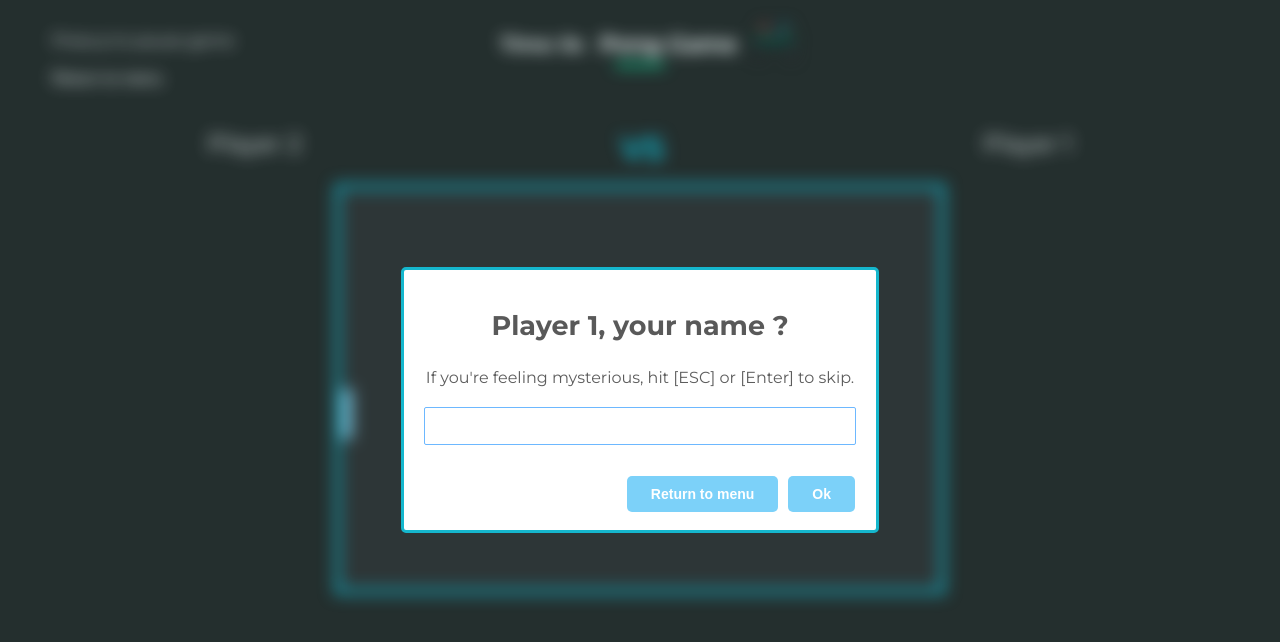
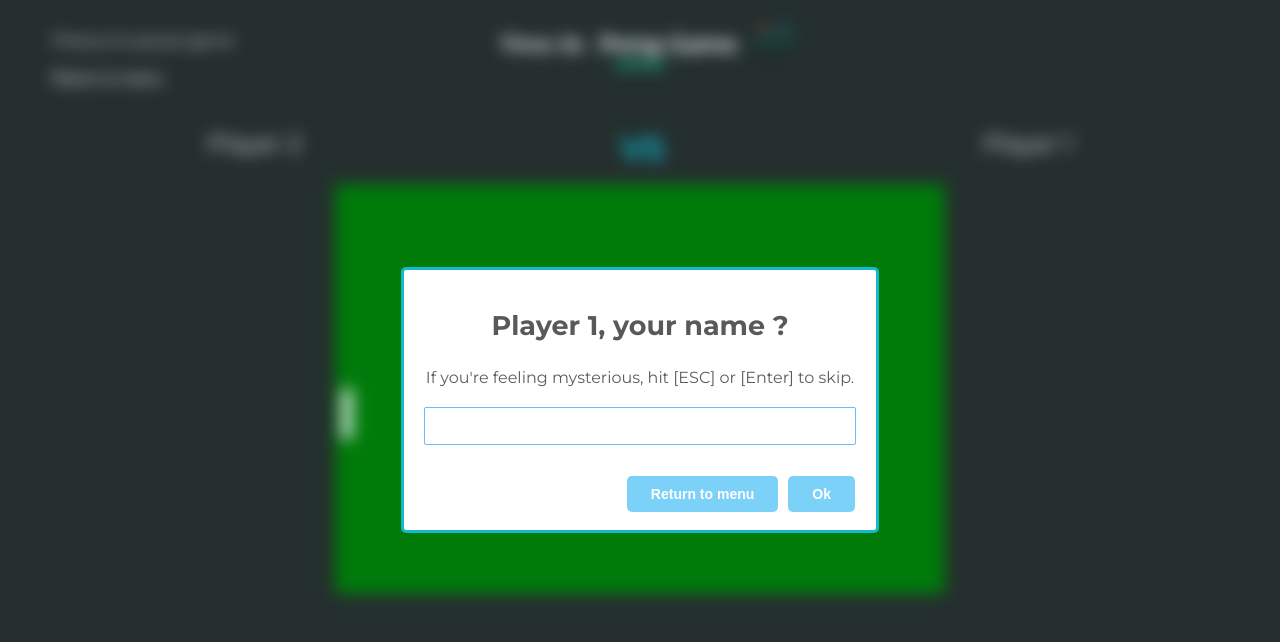
Before and after one commit to Ramzi-Abidi/Pong, a React (Vite) app: page /single-player in a window 1280 px wide. Shown: the top 642 px of the page. Built offline with nearby package versions, Linux system fonts and the light colour scheme.

Commit message:
added game theme

```diff
--- a/src/App.tsx
+++ b/src/App.tsx
@@ -16,7 +16,8 @@ const App = () => {
 
     const [settings, setSettings] = useState({
         speedOption: 'medium',
-        pointOption: 10
+        pointOption: 10,
+        themeOption: 'classic'
     });
 
     const updateSettings = (updatedSettings: SettingProps) => {
@@ -28,7 +29,8 @@ const App = () => {
     const handleCallBack = (data: SettingProps, showSettings: boolean) => {
         const updatedSettings = {
             speedOption: data.speedOption,
-            pointOption: data.pointOption
+            pointOption: data.pointOption,
+            themeOption: data.themeOption
         };
         updateSettings(updatedSettings);
     }
--- a/src/utils/options.ts
+++ b/src/utils/options.ts
@@ -22,4 +22,32 @@ const pointsOptions : PointsProp = {
   15: { points: 15}
 };
 
-export {pointsOptions};
+export { pointsOptions };
+
+interface ThemeProp {
+  [key: string]: {
+    background: string,
+    paddles: string,
+    ball: string
+  }
+}
+
+const themeOptions : ThemeProp = {
+  'classic' : {
+    background: '#008000',
+    paddles: '#FFFFFF',
+    ball: '#FFA500'
+  },
+  'neon' : {
+    background: '#000000',
+    paddles: '#00FFFF',
+    ball: '#FF69B4'
+  },
+  'retro' : {
+    background: '#FFFF00',
+    paddles: '#FF0000',
+    ball: '#0000FF'
+  }
+}
+
+export {themeOptions}
--- a/src/utils/types.ts
+++ b/src/utils/types.ts
@@ -42,4 +42,5 @@ export interface SinglePlayerModeProps {
 export interface SettingProps{
     speedOption: string;
     pointOption: number;
+    themeOption: string;
 }
--- a/src/views/MultiplePlayerMode.tsx
+++ b/src/views/MultiplePlayerMode.tsx
@@ -8,7 +8,7 @@ import buttonClickSound from "../assets/button-click-sound.mp3";
 import { useNavigate } from "react-router-dom";
 import AudioComponent from "../components/Audio";
 import backgroundMusic from "../assets/background-music.mp3";
-import {speedOptions, pointsOptions} from "../utils/options";
+import {speedOptions, pointsOptions, themeOptions} from "../utils/options";
 
 const MultiplePlayerMode: React.FC<MultiplePlayerModeProps> = ({
     settings, isSoundOn
@@ -20,6 +20,7 @@ const MultiplePlayerMode: React.FC<MultiplePlayerModeProps> = ({
     let playerWidth: number = 10;
     let playerHeight: number = 50;
     let playerVelocityY = 0;
+    let theme = themeOptions[settings.themeOption];
 
     let player1: player = {
         x: 2,
@@ -195,7 +196,7 @@ const MultiplePlayerMode: React.FC<MultiplePlayerModeProps> = ({
             context.clearRect(0, 0, boardWidth, boardHeight);
 
             // moving the player 1 up and down
-            context.fillStyle = "skyBlue";
+            context.fillStyle = theme.paddles;
             if (!outOfBound(player1.y + player1.velocityY)) {
                 if (player1.stopPlayer === false) {
                     player1.y += player1.velocityY;
@@ -221,7 +222,7 @@ const MultiplePlayerMode: React.FC<MultiplePlayerModeProps> = ({
                 player2.height,
             ); // fillRect(x,y,width,height)
             // changing the color of the ball
-            context.fillStyle = "#fff";
+            context.fillStyle = theme.ball;
 
             // changing the pos of the ball
             ball.x += ball.velocityX;
@@ -282,7 +283,7 @@ const MultiplePlayerMode: React.FC<MultiplePlayerModeProps> = ({
             );
 
             // drawing line
-            context.fillStyle = "#15b7cd";
+            context.fillStyle = theme.paddles;
             context.fillRect(board.width / 2, 0, 5, board.height);
             // console.log(document.querySelector(".btn"));
             // console.log(document.querySelector(".btn") === null);
@@ -495,7 +496,7 @@ const MultiplePlayerMode: React.FC<MultiplePlayerModeProps> = ({
         board.width = boardWidth;
         context = board.getContext("2d") as CanvasRenderingContext2D;
         // drawing the first player
-        context.fillStyle = "skyBlue";
+        context.fillStyle = theme.paddles;
         // drawing a rectangle
         context.fillRect(player1.x, player1.y, player1.width, player1.height); // fillRect(x,y,width,height)
 
@@ -581,7 +582,7 @@ const MultiplePlayerMode: React.FC<MultiplePlayerModeProps> = ({
                 <span className="label">VS</span>
                 <span>{secondPlayerName}</span>
             </div>
-            <canvas id="board"></canvas>
+            <canvas id="board" style={{ backgroundColor: theme.background, borderColor: theme.background }}></canvas>
             {isSoundOn && playHit && (
                 <AudioComponent
                     onAudioEnd={() => setPlayHit(false)}
--- a/src/views/Settings.tsx
+++ b/src/views/Settings.tsx
@@ -17,6 +17,11 @@ const Settings = (props: any) => {
     const handlePointsChange = (event:any) => {
         const option = event.target.value;
         setSettings({ ...settings, pointOption: option});
+    }
+
+    const handleThemeChange = (event: any) => {
+        const option = event.target.value;
+        setSettings({...settings, themeOption: option})
     }
 
 
@@ -75,6 +80,28 @@ const Settings = (props: any) => {
                     {/* More settings be added here and wrapped to a data object to be sent back to parentCallBack */}
 
                 </FormControl>
+                <Divider />
+
+                <FormControl>
+                    <FormLabel id="demo-radio-buttons-group-label">
+                        <div className="title home-title-section">
+                            <h3>Set Theme</h3>
+                        </div>
+                    </FormLabel>
+
+                    <RadioGroup
+                    row
+                    aria-labelledby='demo-radio-buttons-group-label'
+                    defaultValue='Medium'
+                    name='radio-buttons-group'
+                    value = {settings.themeOption} onChange={handleThemeChange}>
+                        <FormControlLabel value= 'classic' control={<Radio />} label='Classic' />
+                        <FormControlLabel value= 'retro' control={<Radio />} label='Retro' />
+                        <FormControlLabel value= 'neon' control={<Radio />} label='Neon' />
+                    </RadioGroup>
+
+
+                </FormControl>
                 <Divider/>
                 <Button
                     onClick={onTrigger}
--- a/src/views/SinglePlayerMode.tsx
+++ b/src/views/SinglePlayerMode.tsx
@@ -9,7 +9,7 @@ import { Button } from "@mui/material";
 import { useNavigate } from "react-router-dom";
 import AudioComponent from "../components/Audio";
 import backgroundMusic from "../assets/background-music.mp3";
-import {speedOptions, pointsOptions} from "../utils/options";
+import {speedOptions, pointsOptions, themeOptions} from "../utils/options";
 
 const SinglePlayerMode: React.FC<SinglePlayerModeProps> = ({ settings, isSoundOn }) => {
     let boardWidth: number = 600;
@@ -19,6 +19,7 @@ const SinglePlayerMode: React.FC<SinglePlayerModeProps> = ({ settings, isSoundOn
     let playerWidth: number = 10;
     let playerHeight: number = 50;
     let playerVelocityY = 0;
+    let theme = themeOptions[settings.themeOption];
 
     let player1: player = {
         x: 2,
@@ -170,7 +171,7 @@ const SinglePlayerMode: React.FC<SinglePlayerModeProps> = ({ settings, isSoundOn
                 player2.height,
             );
 
-            context.fillStyle = "#fff";
+            context.fillStyle = theme.ball;
 
             // changing the pos of the ball
             ball.x += ball.velocityX;
@@ -187,7 +188,7 @@ const SinglePlayerMode: React.FC<SinglePlayerModeProps> = ({ settings, isSoundOn
                 player1.y += player1.velocityY;
             }
 
-            context.fillStyle = "skyBlue";
+            context.fillStyle = theme.paddles;
             context.fillRect(
                 player1.x,
                 player1.y,
@@ -195,7 +196,7 @@ const SinglePlayerMode: React.FC<SinglePlayerModeProps> = ({ settings, isSoundOn
                 player1.height,
             );
 
-            context.fillStyle = "#fff";
+            context.fillStyle = theme.ball;
             // recreating the ball
             context.fillRect(ball.x, ball.y, ball.width, ball.height);
             // changing the velocity/direction of the ball when it hits the top/bottom of boundries.
@@ -252,7 +253,7 @@ const SinglePlayerMode: React.FC<SinglePlayerModeProps> = ({ settings, isSoundOn
             );
 
             // drawing line
-            context.fillStyle = "skyBlue";
+            context.fillStyle = theme.paddles;
             context.fillRect(board.width / 2, 0, 5, board.height);
 
             // Winning
@@ -418,7 +419,7 @@ const SinglePlayerMode: React.FC<SinglePlayerModeProps> = ({ settings, isSoundOn
         board.width = boardWidth;
         context = board.getContext("2d") as CanvasRenderingContext2D;
         // drawing the first player
-        context.fillStyle = "skyBlue";
+        context.fillStyle = theme.paddles;
         // drawing a rectangle
         context.fillRect(player1.x, player1.y, player1.width, player1.height); // fillRect(x,y,width,height)
 
@@ -507,7 +508,7 @@ const SinglePlayerMode: React.FC<SinglePlayerModeProps> = ({ settings, isSoundOn
                 <span className="label">VS</span>
                 <span>{firstPlayerName}</span>
             </div>
-            <canvas id="board"></canvas>
+            <canvas id="board" style = {{backgroundColor: theme.background, borderColor: theme.background}}></canvas>
             {isSoundOn && playHit && (
                 <AudioComponent
                     onAudioEnd={() => setPlayHit(false)}
```
